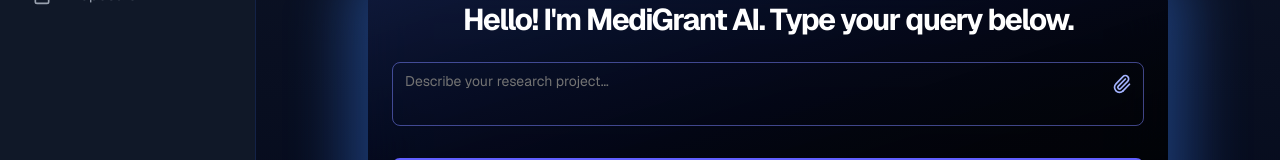
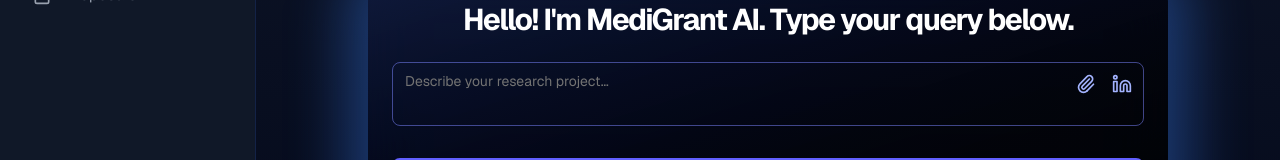
Before and after one commit to marianaisaw/MediGrant, a Next.js app: page /dashboard in a window 1280 px wide. Shown: the part 321-481 px from the top of the page. Built offline with nearby package versions, Linux system fonts and the light colour scheme.

Commit message:
oops removed linkedin button (i added it back)

```diff
--- a/components/dashboard/ChatSection.tsx
+++ b/components/dashboard/ChatSection.tsx
@@ -7,7 +7,7 @@
 import { MessageItem } from '@/components/dashboard/MessageItem'
 import { Message, Grant } from '@/lib/dashboard/types'
 import { generateId, typeMessage } from '@/lib/dashboard/utils'
-import { Paperclip, Send, Loader2 } from 'lucide-react'
+import { Paperclip, Send, Loader2, Linkedin } from 'lucide-react'
 
 type ChatSectionProps = {
   isLoading?: boolean
@@ -16,6 +16,8 @@
 
 export function ChatSection({ isLoading = false, onEmitParticles }: ChatSectionProps) {
   const [input, setInput] = useState('')
+  const [linkedInUrl, setLinkedInUrl] = useState('')
+  const [showLinkedIn, setShowLinkedIn] = useState(false)
   const [messages, setMessages] = useState<Message[]>([
     {
       id: 'initial-message',
@@ -210,6 +212,19 @@
           onChange={handleFileChange}
         />
 
+        {showLinkedIn && (
+          <div className="mb-4">
+            <Input
+              type="url"
+              placeholder="LinkedIn Profile URL (Optional)"
+              className="w-full bg-gray-900/70 border-gray-700 text-white focus:ring-2 focus:ring-blue-400 focus:ring-offset-2 focus:ring-offset-gray-950 mb-2"
+              value={linkedInUrl}
+              onChange={(e) => setLinkedInUrl(e.target.value)}
+              disabled={isLoading}
+            />
+          </div>
+        )}
+
         <form onSubmit={handleSubmit} className="flex gap-3">
           <Input
             type="text"
@@ -231,6 +246,17 @@
           </Button>
 
           <Button
+            type="button"
+            variant="outline"
+            className="border-gray-700 text-gray-300 bg-gray-900/70 hover:bg-gray-800"
+            onClick={() => setShowLinkedIn(!showLinkedIn)}
+            disabled={isLoading}
+            title="Add LinkedIn Profile"
+          >
+            <Linkedin className="h-4 w-4" />
+          </Button>
+
+          <Button
             type="submit"
             className="bg-blue-600 hover:bg-blue-700 text-white"
             disabled={isLoading || !input.trim()}
--- a/components/dashboard/Sidebar.tsx
+++ b/components/dashboard/Sidebar.tsx
@@ -10,10 +10,12 @@
   icon: React.ReactNode
   href: string
   active?: boolean
+  disabled?: boolean
 }
 
 export function Sidebar() {
   const [activeItem, setActiveItem] = useState('Chat')
+  const disabledFeatures = false
   const searchParams = useSearchParams()
   const currentView = searchParams?.get('view') || 'chat'
 
@@ -32,9 +34,9 @@
 
   const navItems: NavItem[] = [
     { name: 'Chat', icon: <MessageCircle className="h-5 w-5" />, href: '/dashboard', active: activeItem === 'Chat' },
-    { name: 'Home', icon: <BarChart2 className="h-5 w-5" />, href: '/dashboard?view=home', active: activeItem === 'Home' },
-    { name: 'Opportunities', icon: <Search className="h-5 w-5" />, href: '/dashboard?view=opportunities', active: activeItem === 'Opportunities' },
-    { name: 'Proposals', icon: <FileText className="h-5 w-5" />, href: '/dashboard?view=proposals', active: activeItem === 'Proposals' },
+    { name: 'Home', icon: <BarChart2 className="h-5 w-5" />, href: '/dashboard?view=home', active: activeItem === 'Home', disabled: disabledFeatures },
+    { name: 'Opportunities', icon: <Search className="h-5 w-5" />, href: '/dashboard?view=opportunities', active: activeItem === 'Opportunities', disabled: disabledFeatures },
+    { name: 'Proposals', icon: <FileText className="h-5 w-5" />, href: '/dashboard?view=proposals', active: activeItem === 'Proposals', disabled: disabledFeatures },
   ]
 
   return (
@@ -52,6 +54,15 @@
         <ul className="space-y-2">
           {navItems.map((item) => (
             <li key={item.name}>
+              {item.disabled ? (
+                <div
+                  className="flex items-center gap-3 px-4 py-3 rounded-lg transition-colors text-gray-600 cursor-not-allowed opacity-50"
+                  title="This feature is currently disabled"
+                >
+                  {item.icon}
+                  <span>{item.name}</span>
+                </div>
+              ) : (
                 <Link
                   href={item.href}
                   className={`flex items-center gap-3 px-4 py-3 rounded-lg transition-colors ${item.active
@@ -62,6 +73,7 @@
                   {item.icon}
                   <span>{item.name}</span>
                 </Link>
+              )}
             </li>
           ))}
         </ul>
--- a/components/dashboard/WelcomeForm.tsx
+++ b/components/dashboard/WelcomeForm.tsx
@@ -4,7 +4,7 @@
 import { Button } from '@/components/ui/button'
 import { Input } from '@/components/ui/input'
 import { Label } from '@/components/ui/label'
-import { Loader2, Paperclip } from 'lucide-react'
+import { Loader2, Paperclip, Linkedin } from 'lucide-react'
 
 type WelcomeFormProps = {
   input: string
@@ -28,6 +28,7 @@
   linkedInUrl,
   setLinkedInUrl,
   showLinkedIn,
+  setShowLinkedIn,
   isProcessing,
   handleSubmit,
   typedHeader,
@@ -101,15 +102,27 @@
             }}
           />
 
+          <div className="absolute top-2 right-2 flex space-x-2">
             <button
               type="button"
               onClick={() => fileInputRef.current?.click()}
               disabled={isProcessing}
-            className="absolute top-2 right-2 p-1 rounded hover:bg-indigo-600/30
+              className="p-1 rounded hover:bg-indigo-600/30
                         focus:outline-none focus:ring-2 focus:ring-indigo-400 transition"
             >
               <Paperclip className="h-5 w-5 text-indigo-300 hover:text-white" />
             </button>
+            <button
+              type="button"
+              onClick={() => setShowLinkedIn(!showLinkedIn)}
+              disabled={isProcessing}
+              className="p-1 rounded hover:bg-indigo-600/30
+                        focus:outline-none focus:ring-2 focus:ring-indigo-400 transition"
+              title={showLinkedIn ? "Hide LinkedIn Profile" : "Add LinkedIn Profile"}
+            >
+              <Linkedin className="h-5 w-5 text-indigo-300 hover:text-white" />
+            </button>
+          </div>
         </div>
 
         {/* show selected file name below */}
```
Lines whose indentation alone changed are shown as unchanged.
